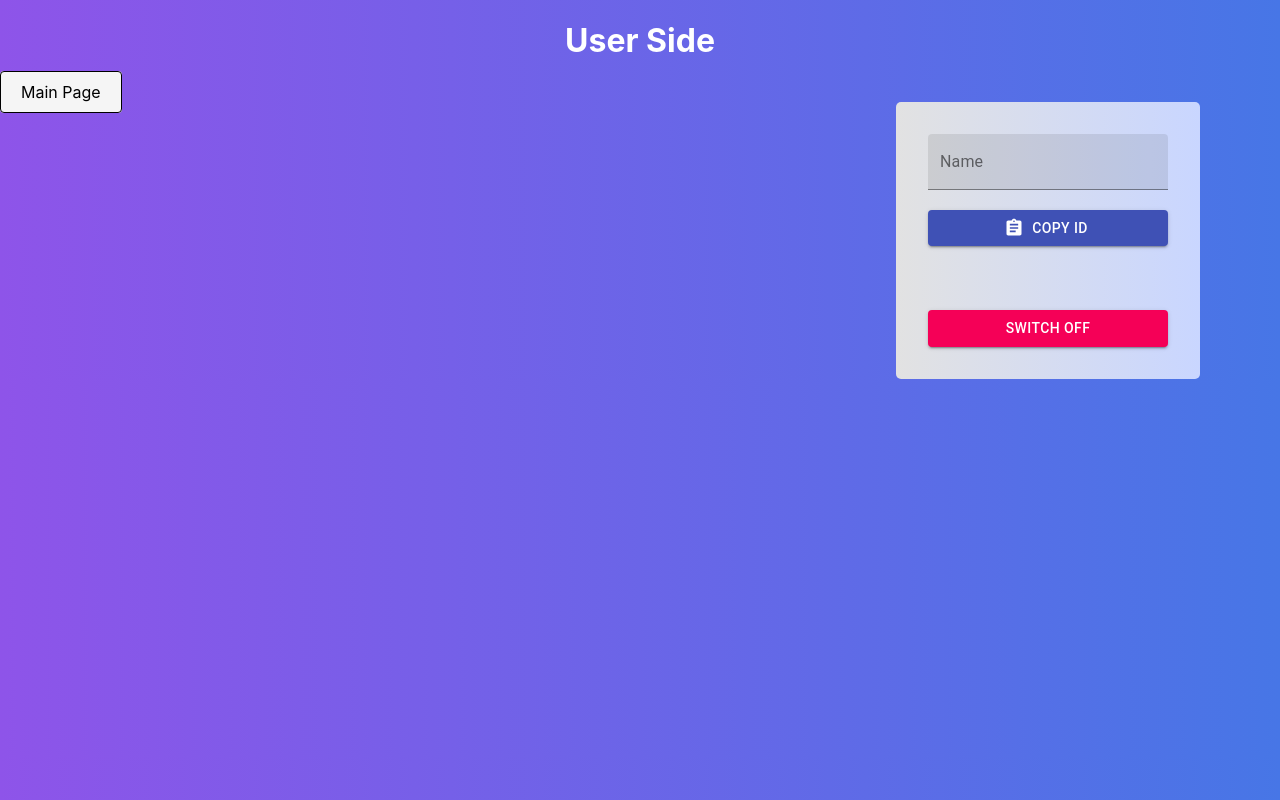
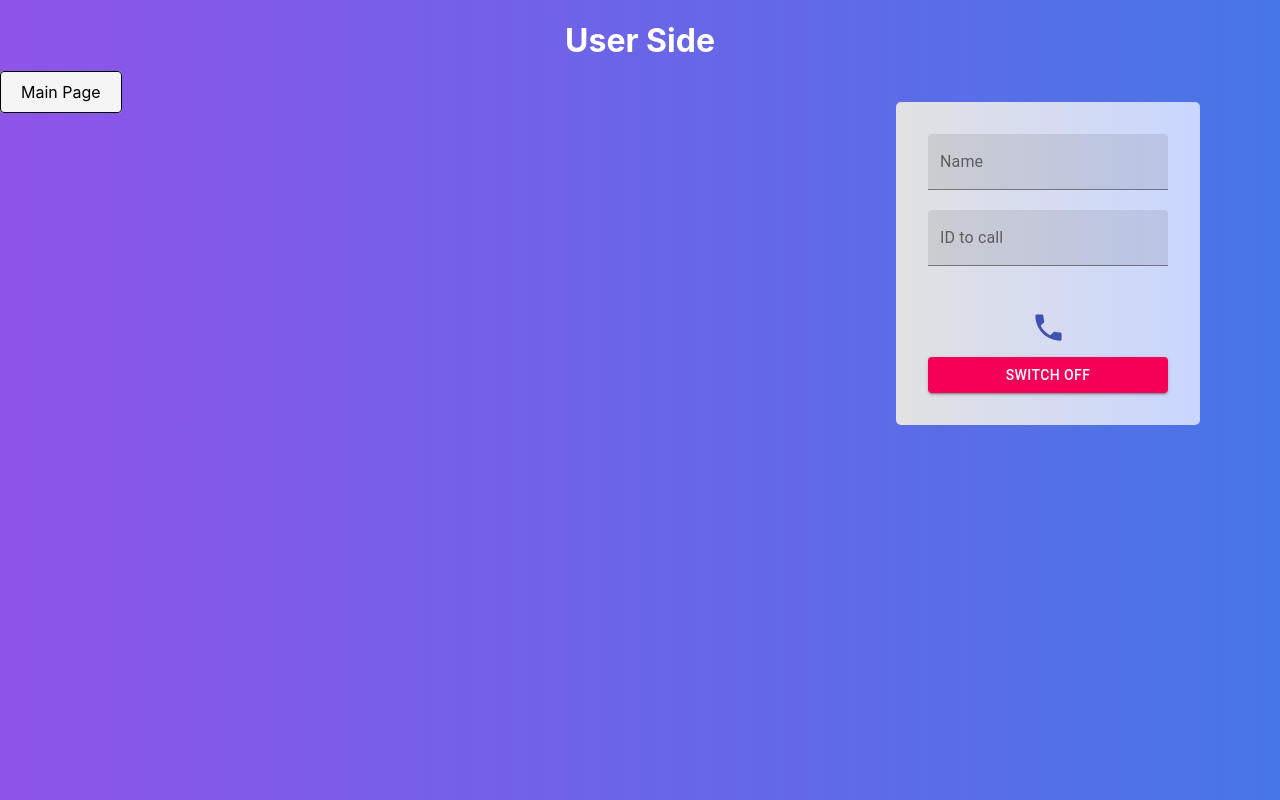
Before and after one commit to kodirov8788/socket-io-project, a React (Create React App) app: page /userside in a window 1280 px wide. Built offline with nearby package versions, Linux system fonts and the light colour scheme; no server answers.

Commit message:
commit 5

```diff
--- a/src/AdminSide.js
+++ b/src/AdminSide.js
@@ -1,10 +1,10 @@
 import Button from "@material-ui/core/Button";
-import IconButton from "@material-ui/core/IconButton";
+// import IconButton from "@material-ui/core/IconButton";
 import TextField from "@material-ui/core/TextField";
-// import AssignmentIcon from "@material-ui/icons/Assignment";
-import PhoneIcon from "@material-ui/icons/Phone";
+import AssignmentIcon from "@material-ui/icons/Assignment";
+// import PhoneIcon from "@material-ui/icons/Phone";
 import React, { useEffect, useRef, useState } from "react";
-// import { CopyToClipboard } from "react-copy-to-clipboard";
+import { CopyToClipboard } from "react-copy-to-clipboard";
 import Peer from "simple-peer";
 import io from "socket.io-client";
 import "./App.css";
@@ -22,7 +22,7 @@ function AdminSide() {
   const [callerSignal, setCallerSignal] = useState();
   const [callAccepted, setCallAccepted] = useState(false);
   const [callAccess, setCallAccess] = useState(true);
-  const [idToCall, setIdToCall] = useState("");
+  // const [idToCall, setIdToCall] = useState("");
   const [callEnded, setCallEnded] = useState(false);
   const [name, setName] = useState("");
   const [locate, setLocate] = useState(false);
@@ -121,13 +121,13 @@ function AdminSide() {
       <div className="container">
         <div className="video-container">
           <div className="video">
-            {stream && callAccess ? (
+            {callAccess ? (
               <video
                 playsInline
                 muted
                 ref={myVideo}
                 autoPlay
-                style={{ width: "600px" }}
+                style={{ width: "300px" }}
               />
             ) : (
               ""
@@ -153,7 +153,7 @@ function AdminSide() {
             onChange={(e) => setName(e.target.value)}
             style={{ marginBottom: "20px" }}
           />
-          {/* <CopyToClipboard text={me} style={{ marginBottom: "2rem" }}>
+          <CopyToClipboard text={me} style={{ marginBottom: "2rem" }}>
             <Button
               variant="contained"
               color="primary"
@@ -161,28 +161,29 @@ function AdminSide() {
             >
               Copy ID
             </Button>
-          </CopyToClipboard> */}
+          </CopyToClipboard>
 
-          <TextField
+          {/* <TextField
             id="filled-basic"
             label="ID to call"
             variant="filled"
             value={idToCall}
             onChange={(e) => setIdToCall(e.target.value)}
-          />
+          /> */}
           <div className="call-button">
-            {callAccepted && !callEnded ? (
+            {callAccepted && !callEnded && (
               <Button variant="contained" color="secondary" onClick={leaveCall}>
                 End Call
               </Button>
-            ) : (
-              <IconButton
-                color="primary"
-                aria-label="call"
-                onClick={() => callUser(idToCall)}
-              >
-                <PhoneIcon fontSize="large" />
-              </IconButton>
+              // )
+              //  : (
+              //   <IconButton
+              //     color="primary"
+              //     aria-label="call"
+              //     // onClick={() => callUser(idToCall)}
+              //   >
+              //     <PhoneIcon fontSize="large" />
+              //   </IconButton>
             )}
             {/* {idToCall} */}
           </div>
--- a/src/App.css
+++ b/src/App.css
@@ -31,11 +31,11 @@
 }
 
 .video-container {
-  /* display: grid;
-  grid-template-columns: 1fr; */
-  /* justify-content: center;
-  align-content: center; */
-  /* margin-top: 20rem; */
+  display: grid;
+  grid-template-columns: 1fr 1fr;
+  justify-content: center;
+  align-content: center;
+  margin-top: 10rem;
   margin-left: 10rem;
 }
 
@@ -67,7 +67,7 @@ body {
   border-radius: 4px;
   margin-top: 10px;
   position: relative;
-  height: auto;
+  height: 40px;
 }
 .link:hover {
   background: #ccc;
--- a/src/UserSide.js
+++ b/src/UserSide.js
@@ -1,10 +1,10 @@
 import Button from "@material-ui/core/Button";
-// import IconButton from "@material-ui/core/IconButton";
+import IconButton from "@material-ui/core/IconButton";
 import TextField from "@material-ui/core/TextField";
-import AssignmentIcon from "@material-ui/icons/Assignment";
-// import PhoneIcon from "@material-ui/icons/Phone";
+// import AssignmentIcon from "@material-ui/icons/Assignment";
+import PhoneIcon from "@material-ui/icons/Phone";
 import React, { useEffect, useRef, useState } from "react";
-import { CopyToClipboard } from "react-copy-to-clipboard";
+// import { CopyToClipboard } from "react-copy-to-clipboard";
 import Peer from "simple-peer";
 import io from "socket.io-client";
 import "./App.css";
@@ -16,18 +16,18 @@ function UserSide() {
   const location = useLocation();
 
   const [me, setMe] = useState("");
-  // const [stream, setStream] = useState();
+  const [stream, setStream] = useState();
   const [receivingCall, setReceivingCall] = useState(false);
   const [caller, setCaller] = useState("");
   const [callerSignal, setCallerSignal] = useState();
   const [callAccepted, setCallAccepted] = useState(false);
   const [callAccess, setCallAccess] = useState(true);
-  // const [idToCall, setIdToCall] = useState("");
+  const [idToCall, setIdToCall] = useState("");
   const [callEnded, setCallEnded] = useState(false);
   const [name, setName] = useState("");
 
-  const [locate, setLocate] = useState(true);
-  // const myVideo = useRef();
+  const [locate, setLocate] = useState(false);
+  const myVideo = useRef();
   const userVideo = useRef();
   const connectionRef = useRef();
   console.log("Locate", locate);
@@ -42,19 +42,19 @@ function UserSide() {
   // console.log("myVideo", myVideo);
   // console.log("userVideo", userVideo);
   useEffect(() => {
-    if (location.pathname === "/adminside") {
+    if (location.pathname === "/userside") {
       setLocate(true);
     }
   }, [location]);
   useEffect(() => {
-    // if (locate === true) {
+    if (locate === true) {
       callAccess &&
-      // navigator.mediaDevices
-      //   .getUserMedia({ video: true, audio: true })
-      //   .then((stream) => {
-      //     setStream(stream);
-      //     myVideo.current.srcObject = stream;
-      //   });
+        navigator.mediaDevices
+          .getUserMedia({ video: true, audio: true })
+          .then((stream) => {
+            setStream(stream);
+            myVideo.current.srcObject = stream;
+          });
       socket.on("me", (id) => {
         setMe(id);
       });
@@ -64,40 +64,40 @@ function UserSide() {
         setName(data.name);
         setCallerSignal(data.signal);
       });
-    // }
+    }
   }, [callAccess, locate]);
-  // const callUser = (id) => {
-  // const peer = new Peer({
-  //   initiator: true,
-  //   trickle: false,
-  //   stream: stream,
-  // });
-  //   if (locate) {
-  //     peer.on("signal", (data) => {
-  //       socket.emit("callUser", {
-  //         userToCall: id,
-  //         signalData: data,
-  //         from: me,
-  //         name: name,
-  //       });
-  //     });
-  //     peer.on("stream", (stream) => {
-  //       userVideo.current.srcObject = stream;
-  //     });
-  //     // socket.on("callAccepted", (signal) => {
-  //     //   setCallAccepted(true);
-  //     //   peer.signal(signal);
-  //     // });
+  const callUser = (id) => {
+    const peer = new Peer({
+      initiator: true,
+      trickle: false,
+      stream: stream,
+    });
+    if (locate) {
+      peer.on("signal", (data) => {
+        socket.emit("callUser", {
+          userToCall: id,
+          signalData: data,
+          from: me,
+          name: name,
+        });
+      });
+      peer.on("stream", (stream) => {
+        userVideo.current.srcObject = stream;
+      });
+      socket.on("callAccepted", (signal) => {
+        setCallAccepted(true);
+        peer.signal(signal);
+      });
 
-  //     connectionRef.current = peer;
-  //   }
-  // };
+      connectionRef.current = peer;
+    }
+  };
   const answerCall = () => {
     setCallAccepted(true);
     const peer = new Peer({
       initiator: false,
       trickle: false,
-      // stream: stream,
+      stream: stream,
     });
     peer.on("signal", (data) => {
       socket.emit("answerCall", { signal: data, to: caller });
@@ -122,7 +122,7 @@ function UserSide() {
       <div className="container">
         <div className="video-container">
           <div className="video">
-            {/* {stream && callAccess ? (
+            {stream && callAccess ? (
               <video
                 playsInline
                 muted
@@ -132,16 +132,19 @@ function UserSide() {
               />
             ) : (
               ""
-            )} */}
+            )}
           </div>
           <div className="video">
             {callAccepted && !callEnded ? (
+              <>
+                <h1>Guest Video</h1>
                 <video
                   playsInline
                   ref={userVideo}
                   autoPlay
-                style={{ width: "600px" }}
+                  style={{ width: "300px" }}
                 />
+              </>
             ) : null}
           </div>
         </div>
@@ -154,7 +157,7 @@ function UserSide() {
             onChange={(e) => setName(e.target.value)}
             style={{ marginBottom: "20px" }}
           />
-          <CopyToClipboard text={me} style={{ marginBottom: "2rem" }}>
+          {/* <CopyToClipboard text={me} style={{ marginBottom: "2rem" }}>
             <Button
               variant="contained"
               color="primary"
@@ -162,29 +165,28 @@ function UserSide() {
             >
               Copy ID
             </Button>
-          </CopyToClipboard>
+          </CopyToClipboard> */}
 
-          {/* <TextField
+          <TextField
             id="filled-basic"
             label="ID to call"
             variant="filled"
             value={idToCall}
             onChange={(e) => setIdToCall(e.target.value)}
-          /> */}
+          />
           <div className="call-button">
-            {callAccepted && !callEnded && (
+            {callAccepted && !callEnded ? (
               <Button variant="contained" color="secondary" onClick={leaveCall}>
                 End Call
               </Button>
-              // )
-              // : (
-              //   <IconButton
-              //     color="primary"
-              //     aria-label="call"
-              //     onClick={() => callUser(idToCall)}
-              //   >
-              //     <PhoneIcon fontSize="large" />
-              //   </IconButton>
+            ) : (
+              <IconButton
+                color="primary"
+                aria-label="call"
+                onClick={() => callUser(idToCall)}
+              >
+                <PhoneIcon fontSize="large" />
+              </IconButton>
             )}
             {/* {idToCall} */}
           </div>
```
Lines whose indentation alone changed are shown as unchanged.
